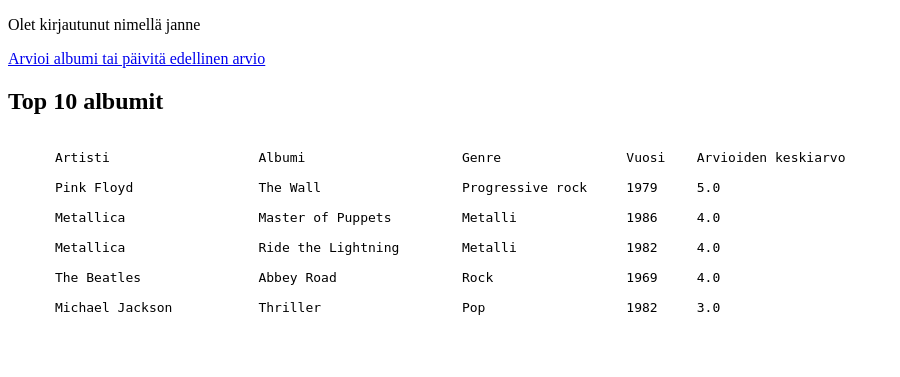
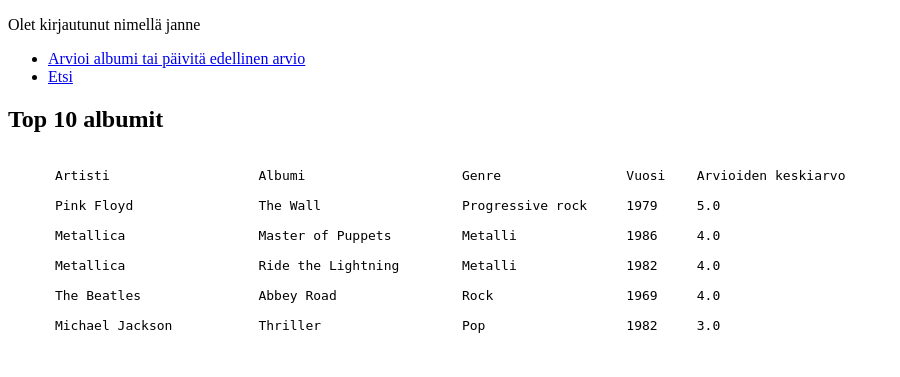
Before and after one commit to j-tenho/levyjen_arvostelu, a Flask app: page / in a window 1280 px wide. Shown: the part 120-497 px from the top of the page, without its empty margins (0-900 px from the left). Run offline with Flask 3, Linux system fonts and the light colour scheme; a user stored in the database is signed in; data comes from the database, SQL or seed files in the repository.

Commit message:
Links to search added

```diff
--- a/templates/index.html
+++ b/templates/index.html
@@ -3,9 +3,11 @@
 {% block content %}
   {% if session.username %}
     <p>
-      <a href="/add_review">Arvioi albumi tai päivitä edellinen arvio</a>
+    <ul>
+      <li> <a href="/add_review">Arvioi albumi tai päivitä edellinen arvio</a></li>
+      <li> <a href="/search">Etsi</a></li>
     </p>
-
+    </ul>
   <h2>Top 10 albumit</h2>
 
   <pre>
```
